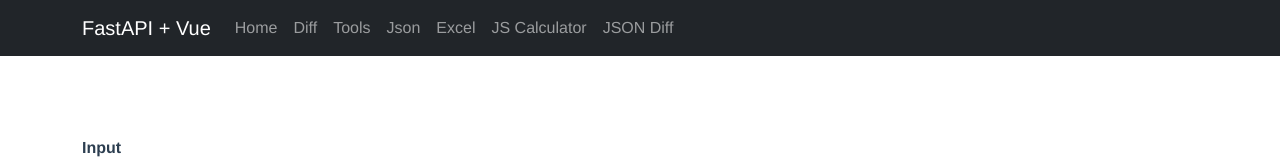
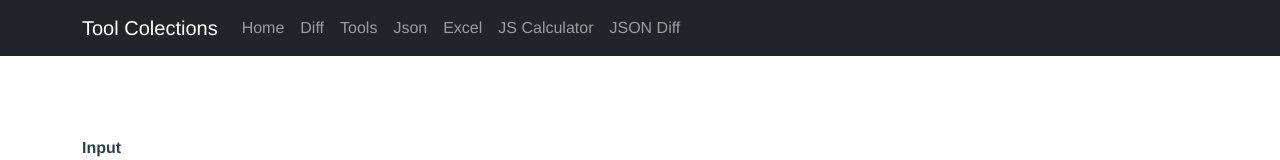
Before and after one commit to minusone523/minusone523.github.io, a Vue app: page /js#/diff in a window 1280 px wide. Shown: the top 160 px of the page. Built offline with nearby package versions, Linux system fonts and the light colour scheme; the HTML template or start-up script is replaced by a standard one; what ant-design-vue, handsontable, v-code-diff, vue3-excel-editor would draw is missing.

Commit message:
change name

```diff
--- a/src/components/NavBar.vue
+++ b/src/components/NavBar.vue
@@ -2,7 +2,7 @@
     <header>
       <nav class="navbar navbar-expand-md navbar-dark bg-dark">
         <div class="container">
-          <a class="navbar-brand" href="/">FastAPI + Vue</a>
+          <a class="navbar-brand" href="https://github.com/minusone523/minusone523.github.io">Tool Colections</a>
           <button class="navbar-toggler" type="button" data-bs-toggle="collapse" data-bs-target="#navbarCollapse" aria-controls="navbarCollapse" aria-expanded="false" aria-label="Toggle navigation">
             <span class="navbar-toggler-icon"></span>
           </button>
```
